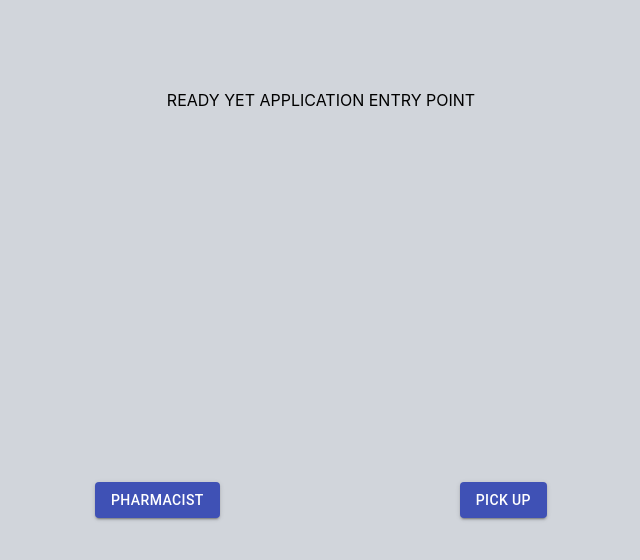
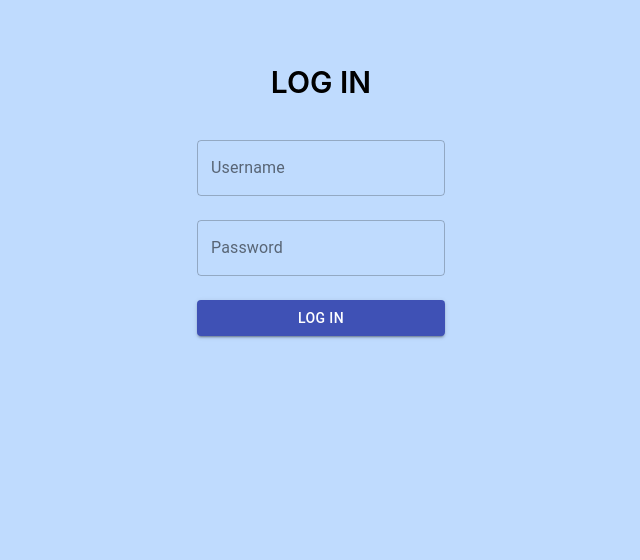
Before and after one commit to QuocViNguyen/ReadyYet, a React (Create React App) app in the folder FrontEnd/ready-yet-app/: page /login in a window 1280 px wide. Shown: the top 560 px of the page, without its empty margins (319-959 px from the left). Built offline with nearby package versions, Linux system fonts and the light colour scheme.

Commit message:
Add Pharmacist Login Page, layout done

```diff
--- a/FrontEnd/ready-yet-app/src/Pages/EntryPage.js
+++ /dev/null
@@ -1,38 +0,0 @@
-import React from 'react';
-import { Component } from 'react';
-import Grid from '@material-ui/core/Grid';
-import { Box, Button } from '@material-ui/core';
-import ButtonGroup from '@material-ui/core/ButtonGroup';
-
-class EntryPage extends Component {
-    constructor(props) {
-        super(props);
-        this.state = {  }
-    }
-
-
-    render() {
-        return (
-            <Box className='h-screen w-screen bg-gray-300 overflow-x-hidden overflow-y-scroll'>
-                    <Box className='h-1/4 flex items-center justify-center'>READY YET APPLICATION ENTRY POINT</Box>
-                    <Box className=' h-3/4 w-full flex items-center justify-center'>
-                        <Grid container spacing={1} align='center'>
-                            <Grid item xs={12} className='space-x-10 md:space-x-60'>
-                                <Button variant="contained" color="primary">
-                                    Pharmacist
-                                </Button>
-                                <Button variant="contained" color="primary">
-                                    Pick Up
-                                </Button>
-                            </Grid>
-                        </Grid>
-                </Box>
-            </Box>
-
-
-
-          );
-    }
-}
-
-export default EntryPage;
--- /dev/null
+++ b/FrontEnd/ready-yet-app/src/Pages/EntryPage/EntryPage.js
@@ -0,0 +1,29 @@
+import React from 'react';
+import { Component } from 'react';
+import Grid from '@material-ui/core/Grid';
+import { Box, Button } from '@material-ui/core';
+import { BrowserRouter as Router, Switch, Route, useHistory } from 'react-router-dom';
+import PharmacistLoginPage from '../PharmacistPage/PharmacistLoginPage';
+import EntryPageContent from './EntryPageContent';
+
+class EntryPage extends Component {
+    constructor(props) {
+        super(props);
+        this.state = {  }
+    }
+
+    render() {
+        return (
+            <Router>
+                <Box className='content'>
+                    <Switch>
+                        <Route exact path='/' component={EntryPageContent} />
+                        <Route exact path='/login' component={PharmacistLoginPage} />
+                    </Switch>
+                </Box>
+            </Router>
+          );
+    }
+}
+
+export default EntryPage;
--- /dev/null
+++ b/FrontEnd/ready-yet-app/src/Pages/EntryPage/EntryPageContent.js
@@ -0,0 +1,32 @@
+import React from 'react';
+import Grid from '@material-ui/core/Grid';
+import { Box, Button } from '@material-ui/core';
+import { BrowserRouter as Router, Switch, Route, useHistory } from 'react-router-dom';
+
+function EntryPageContent (){
+    let history = useHistory();
+
+    const changeURL =() =>{
+        history.push('/login');
+    }
+
+    return (
+        <Box className='h-screen w-screen bg-blue-200 overflow-x-hidden overflow-y-scroll'>
+            <Box className='h-1/4 flex items-center justify-center'>READY YET APPLICATION ENTRY POINT</Box>
+            <Box className=' h-3/4 w-full flex items-center justify-center'>
+                <Grid container spacing={1} align='center'>
+                    <Grid item xs={12} className='space-x-10 md:space-x-60'>
+                        <Button variant="contained" color="primary" onClick={changeURL}>
+                            Pharmacist
+                        </Button>
+                        <Button variant="contained" color="primary">
+                            Pick Up
+                        </Button>
+                    </Grid>
+                </Grid>
+            </Box>
+        </Box>
+      );
+}
+
+export default EntryPageContent;
--- a/FrontEnd/ready-yet-app/src/Pages/PharmacistLoginPage.js
+++ /dev/null
@@ -1,21 +0,0 @@
-import React from 'react';
-import { Component } from 'react';
-import Grid from '@material-ui/core/Grid';
-import { Box, Button } from '@material-ui/core';
-import ButtonGroup from '@material-ui/core/ButtonGroup';
-
-class PharmacistLoginPage extends Component {
-    constructor(props) {
-        super(props);
-        this.state = {  }
-    }
-    render() {
-        return (
-            <Box className='h-screen w-screen bg-gray-300 overflow-x-hidden overflow-y-scroll'>
-                HIHHIHIHI
-            </Box>
-          );
-    }
-}
-
-export default PharmacistLoginPage;
--- /dev/null
+++ b/FrontEnd/ready-yet-app/src/Pages/PharmacistPage/PharmacistLoginPage.js
@@ -0,0 +1,41 @@
+import React from 'react';
+import { Component } from 'react';
+import Grid from '@material-ui/core/Grid';
+import { Box, Button } from '@material-ui/core';
+import ButtonGroup from '@material-ui/core/ButtonGroup';
+import TextField from '@material-ui/core/TextField';
+import { BrowserRouter as Router, Switch, Route, useHistory } from 'react-router-dom';
+
+class PharmacistLoginPage extends Component {
+    constructor(props) {
+        super(props);
+        this.state = {
+          }
+    }
+
+    handleClick = (e) => {
+        this.props.history.push("/");
+    };
+
+    render() {
+        return (
+            <Box className='h-screen w-screen bg-blue-200 overflow-x-hidden overflow-y-scroll'>
+                <Box className='h-1/2 w-full flex items-center justify-center flex-col'>
+                    <Box className='text-3xl pb-10 font-semibold'>LOG IN</Box>
+                    <form>
+                        <Box className="flex flex-col space-y-6 ">
+                            <TextField id="outlined-basic" label="Username" variant="outlined" />
+                            <TextField id="outlined-basic" label="Password" variant="outlined" />
+                            <Button variant="contained" color="primary" onClick={this.handleClick}>
+                                Log In
+                            </Button>
+                        </Box>
+                    </form>
+                </Box>
+            </Box>
+        );
+    }
+}
+
+
+export default PharmacistLoginPage;
--- a/FrontEnd/ready-yet-app/src/index.js
+++ b/FrontEnd/ready-yet-app/src/index.js
@@ -2,7 +2,7 @@ import React from 'react';
 import ReactDOM from 'react-dom';
 import './index.css';
 import App from './App';
-import EntryPage from './Pages/EntryPage'
+import EntryPage from './Pages/EntryPage/EntryPage'
 import reportWebVitals from './reportWebVitals';
 
 ReactDOM.render(
```
